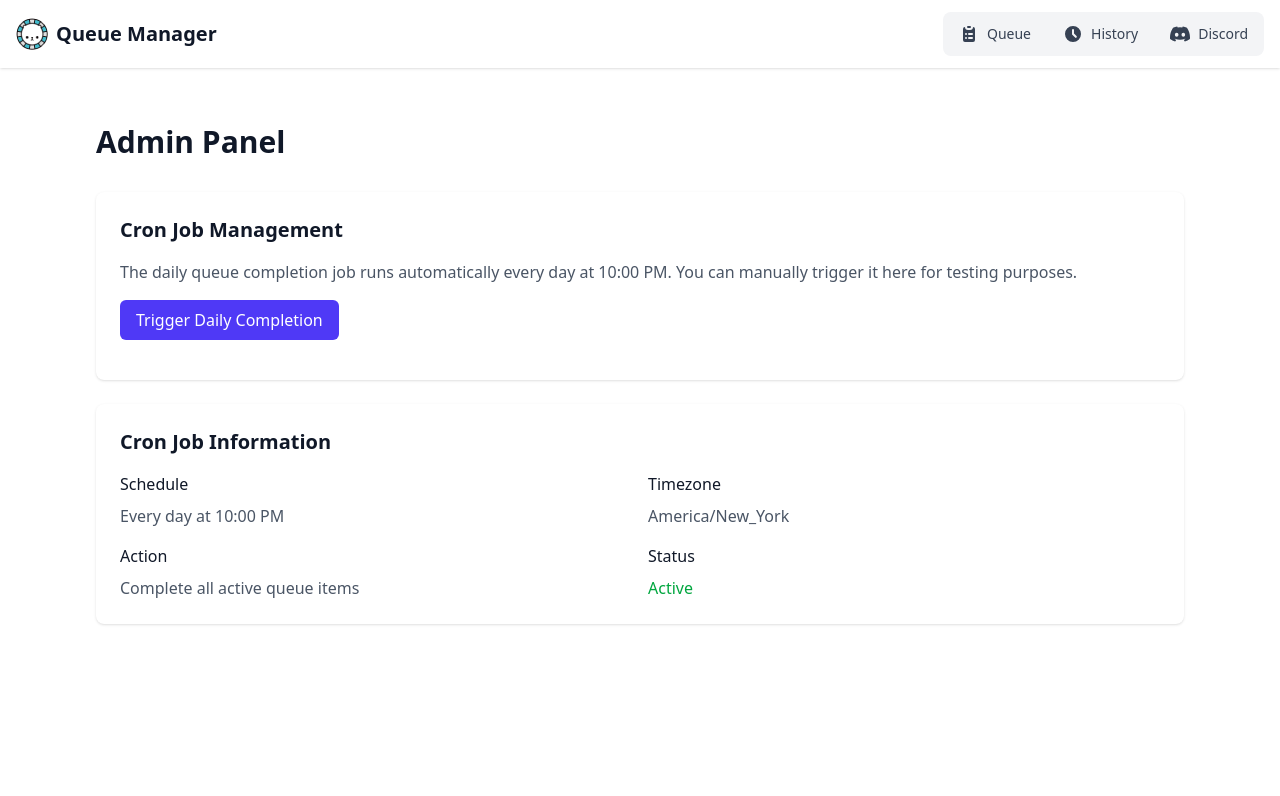
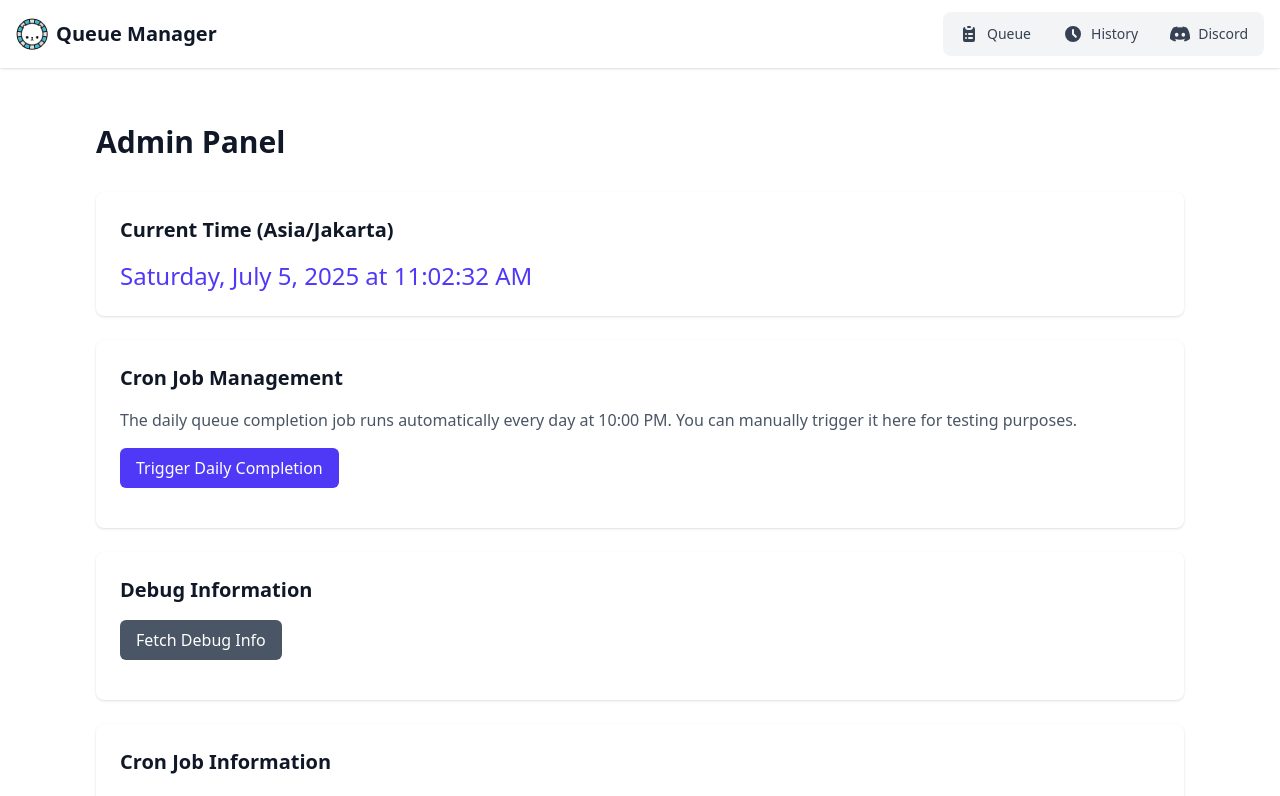
Before and after one commit to Takane42/maimai-queue, a Next.js app: page /admin in a window 1280 px wide. Shown: the top 796 px of the page. Built offline with nearby package versions, Linux system fonts and the light colour scheme; no server answers; the database is empty.

Commit message:
Fix: Add Time in Admin Panel

```diff
--- a/src/app/admin/page.js
+++ b/src/app/admin/page.js
@@ -1,10 +1,37 @@
 'use client';
 
-import { useState } from 'react';
+import { useState, useEffect } from 'react';
 
 export default function AdminPage() {
   const [cronResult, setCronResult] = useState(null);
+  const [debugInfo, setDebugInfo] = useState(null);
+  const [currentTime, setCurrentTime] = useState(null);
   const [isLoading, setIsLoading] = useState(false);
+
+  // Update time every second
+  useEffect(() => {
+    const updateTime = () => {
+      const now = new Date();
+      const timezone = 'Asia/Jakarta'; // Match your app's timezone
+      const timeString = now.toLocaleString('en-US', {
+        timeZone: timezone,
+        weekday: 'long',
+        year: 'numeric',
+        month: 'long',
+        day: 'numeric',
+        hour: '2-digit',
+        minute: '2-digit',
+        second: '2-digit',
+        hour12: true
+      });
+      setCurrentTime(timeString);
+    };
+
+    updateTime(); // Initial call
+    const interval = setInterval(updateTime, 1000); // Update every second
+
+    return () => clearInterval(interval);
+  }, []);
 
   const triggerDailyCompletion = async () => {
     setIsLoading(true);
@@ -27,11 +54,34 @@ export default function AdminPage() {
     }
   };
 
+  const fetchDebugInfo = async () => {
+    setIsLoading(true);
+    try {
+      const response = await fetch('/api/cron/debug');
+      const data = await response.json();
+      setDebugInfo(data);
+    } catch (error) {
+      console.error('Error fetching debug info:', error);
+      setDebugInfo({ error: 'Failed to fetch debug info' });
+    }
+    setIsLoading(false);
+  };
+
   return (
     <div className="container mx-auto px-4 py-8">
       <h1 className="text-3xl font-bold text-gray-900 dark:text-white mb-8">
         Admin Panel
       </h1>
+
+      {/* Real-time Clock */}
+      <div className="bg-white dark:bg-gray-800 rounded-lg shadow-sm p-6 mb-6">
+        <h2 className="text-xl font-semibold text-gray-900 dark:text-white mb-4">
+          Current Time (Asia/Jakarta)
+        </h2>
+        <div className="text-2xl font-mono text-indigo-600 dark:text-indigo-400">
+          {currentTime || 'Loading...'}
+        </div>
+      </div>
 
       <div className="bg-white dark:bg-gray-800 rounded-lg shadow-sm p-6 mb-6">
         <h2 className="text-xl font-semibold text-gray-900 dark:text-white mb-4">
@@ -77,6 +127,29 @@ export default function AdminPage() {
         )}
       </div>
 
+      {/* Debug Information */}
+      <div className="bg-white dark:bg-gray-800 rounded-lg shadow-sm p-6 mb-6">
+        <h2 className="text-xl font-semibold text-gray-900 dark:text-white mb-4">
+          Debug Information
+        </h2>
+
+        <button
+          onClick={fetchDebugInfo}
+          disabled={isLoading}
+          className="bg-gray-600 hover:bg-gray-700 disabled:bg-gray-400 text-white px-4 py-2 rounded-md transition-colors mb-4"
+        >
+          {isLoading ? 'Loading...' : 'Fetch Debug Info'}
+        </button>
+
+        {debugInfo && (
+          <div className="mt-4 p-4 bg-gray-50 dark:bg-gray-900 rounded-md">
+            <pre className="text-sm text-gray-700 dark:text-gray-300 whitespace-pre-wrap overflow-x-auto">
+              {JSON.stringify(debugInfo, null, 2)}
+            </pre>
+          </div>
+        )}
+      </div>
+
       <div className="bg-white dark:bg-gray-800 rounded-lg shadow-sm p-6">
         <h2 className="text-xl font-semibold text-gray-900 dark:text-white mb-4">
           Cron Job Information
--- /dev/null
+++ b/src/app/api/cron/debug/route.js
@@ -0,0 +1,73 @@
+import { NextResponse } from 'next/server';
+
+export async function GET() {
+  try {
+    const timezone = process.env.TIMEZONE || 'Asia/Jakarta';
+    const now = new Date();
+    const localTime = now.toLocaleString('en-US', { timeZone: timezone });
+    const localTimeDetailed = now.toLocaleString('en-US', {
+      timeZone: timezone,
+      weekday: 'long',
+      year: 'numeric',
+      month: 'long',
+      day: 'numeric',
+      hour: '2-digit',
+      minute: '2-digit',
+      second: '2-digit',
+      hour12: true
+    });
+
+    return NextResponse.json({
+      message: 'Cron job debug information',
+      serverTime: now.toISOString(),
+      timezone: timezone,
+      localTime: localTime,
+      localTimeDetailed: localTimeDetailed,
+      nextCronAt: '22:00 (10:00 PM)',
+      environment: process.env.NODE_ENV,
+      baseUrl: process.env.NEXT_PUBLIC_BASE_URL || 'http://localhost:3000',
+      currentHour: now.getHours(),
+      currentMinute: now.getMinutes()
+    });
+  } catch (error) {
+    console.error('Error in cron debug:', error);
+    return NextResponse.json(
+      { error: 'Failed to get debug info' },
+      { status: 500 }
+    );
+  }
+}
+
+export async function POST() {
+  try {
+    console.log('Manual cron trigger called');
+
+    // Call the daily completion endpoint
+    const baseUrl = process.env.NEXT_PUBLIC_BASE_URL || 'http://localhost:3000';
+    const response = await fetch(`${baseUrl}/api/cron/complete-daily`, {
+      method: 'POST',
+      headers: {
+        'Content-Type': 'application/json',
+      },
+    });
+
+    if (response.ok) {
+      const result = await response.json();
+      return NextResponse.json({
+        message: 'Manual cron job triggered successfully',
+        result: result
+      });
+    } else {
+      return NextResponse.json(
+        { error: 'Failed to trigger cron job', status: response.status },
+        { status: 500 }
+      );
+    }
+  } catch (error) {
+    console.error('Error in manual cron trigger:', error);
+    return NextResponse.json(
+      { error: 'Failed to trigger cron job manually' },
+      { status: 500 }
+    );
+  }
+}
```
